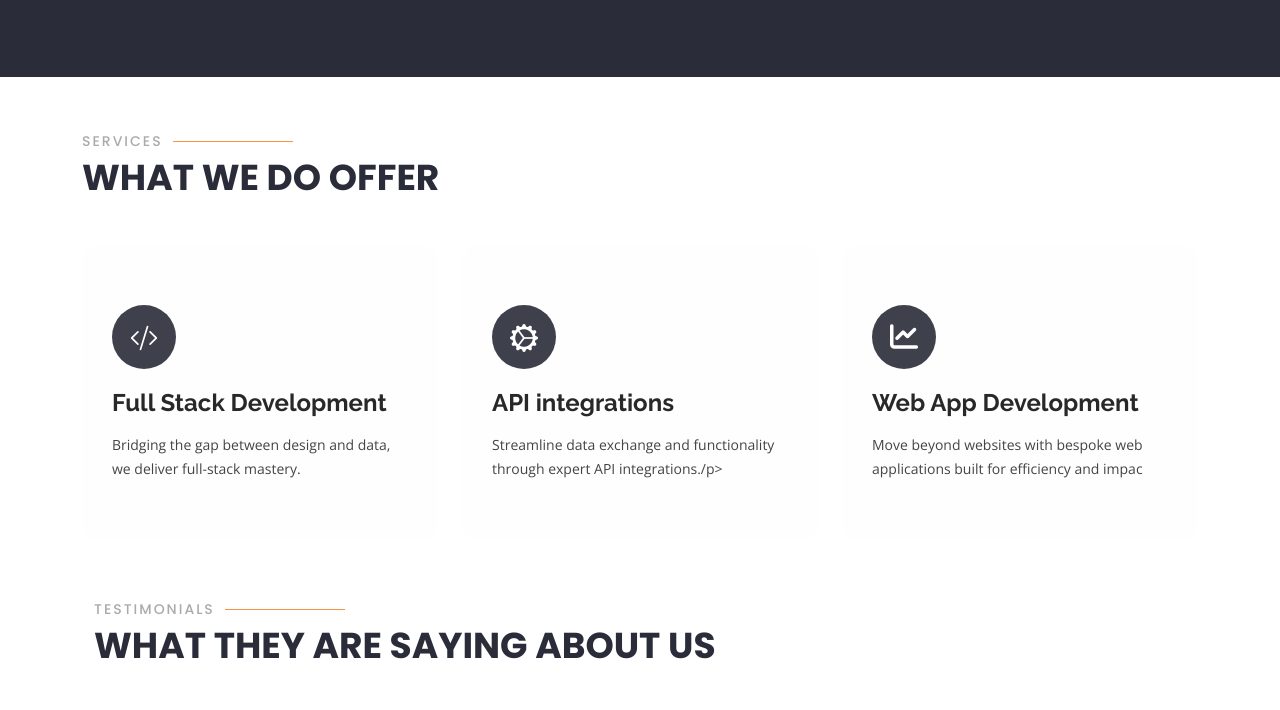
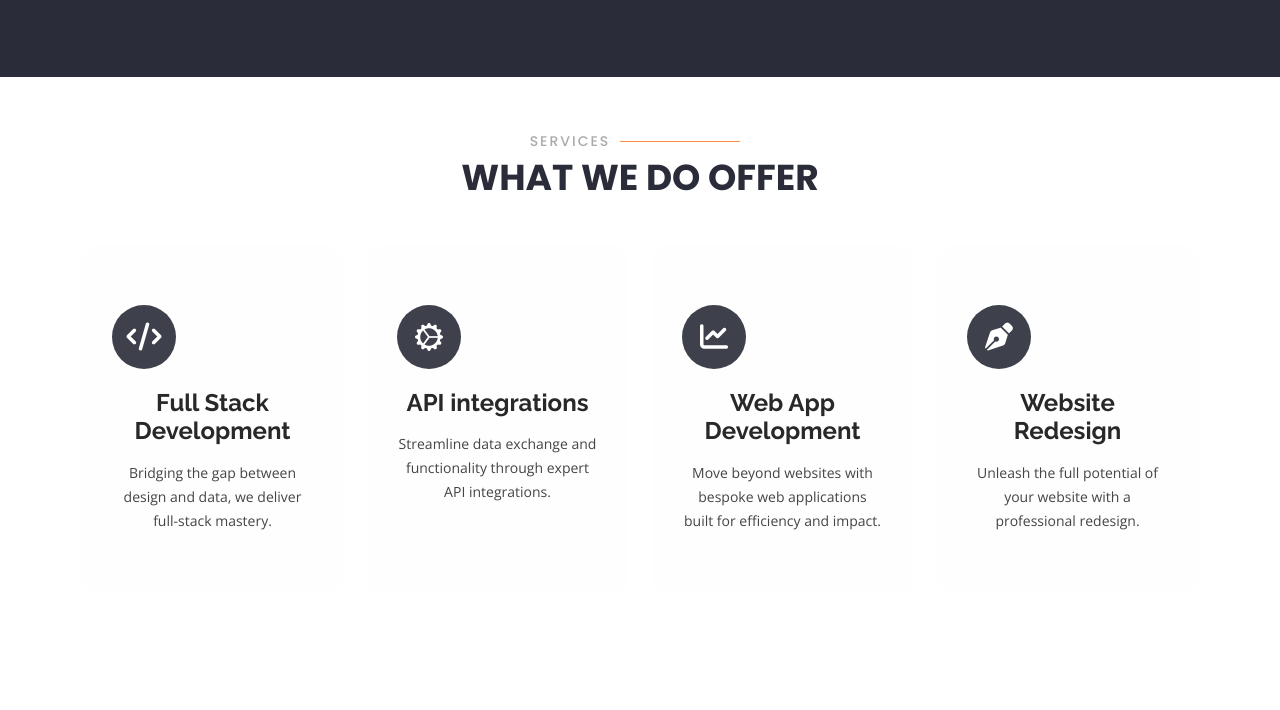
Before and after one commit to Allyan-Ahmed/Webwave, a plain HTML site: page index.html in a window 1280 px wide. Shown: the part 1349-2059 px from the top of the page. Drawn offline with nearby package versions, Linux system fonts and the light colour scheme.

Commit message:
Update service section in index.html

```diff
--- a/index.html
+++ b/index.html
@@ -165,8 +165,8 @@
     </section><!-- End Cta Section -->
 
     <!-- ======= Services Section ======= -->
-        <section id="services" class="services">
-      <div class="container">
+     <section style="text-align: center;" id="services" class="services">
+        <div class="container" data-aos="fade-up">
 
           <div class="section-title" data-aos="zoom-out">
             <h2>Services</h2>
@@ -174,30 +174,42 @@
           </div>
 
           <div class="row">
-          <div class="col-lg-4 col-md-6 d-flex align-items-stretch">
-            <div class="icon-box" data-aos="zoom-in-left" >
-              <div class="icon"><i class="bi bi-code-slash"></i></div>
-              <h4><a href="">Full Stack Development</a></h4>
-              <p>Bridging the gap between design and data, we deliver full-stack mastery.</p>
+            <div class=" col-md-6 col-lg-3 d-flex align-items-stretch mb-5 mb-lg-0" data-aos="fade-up" data-aos-delay="100">
+              <div class="icon-box">
+                <div class="icon"><i class="fa-solid fa-code service_icon"></i></div>
+                <h4 class="title"><a href="">Full Stack Development</a></h4>
+                <p class="description">Bridging the gap between design and data, we deliver full-stack mastery.</p>
               </div>
             </div>
 
-          <div class="col-lg-4 col-md-6 d-flex align-items-stretch mt-4 mt-md-0">
-            <div class="icon-box" data-aos="zoom-in-left" >
-              <div class="icon"><i class="bi bi-gear-wide-connected"></i></div>
-              <h4><a href="">API integrations</a></h4>
-              <p>Streamline data exchange and functionality through expert API integrations./p>
+            <div class=" col-md-6 col-lg-3 d-flex align-items-stretch mb-5 mb-lg-0" data-aos="fade-up" data-aos-delay="200">
+              <div class="icon-box">
+                <div class="icon"><i class="bi bi-gear-wide-connected service_icon"></i></div>
+                <h4 class="title"><a href="">API integrations</a></h4>
+                <p class="description">Streamline data exchange and functionality through expert API integrations.</p>
               </div>
             </div>
 
-          <div class="col-lg-4 col-md-6 d-flex align-items-stretch mt-4 mt-lg-0">
-            <div class="icon-box" data-aos="zoom-in-left" >
-              <div class="icon"><i class="fa-solid fa-chart-line"></i></div>
-              <h4><a href="">Web App Development</a></h4>
-              <p>Move beyond websites with bespoke web applications built for efficiency and impac</p>
+            <div class=" col-md-6 col-lg-3 d-flex align-items-stretch mb-5 mb-lg-0" data-aos="fade-up" data-aos-delay="300">
+              <div class="icon-box">
+                <div class="icon"><i class="fa-solid fa-chart-line service_icon"></i></div>
+                <h4 class="title"><a href="">Web App Development</a></h4>
+                <p class="description">Move beyond websites with bespoke web applications built for efficiency and impact.</p>
               </div>
             </div>
 
+            <div class=" col-md-6 col-lg-3 d-flex align-items-stretch mb-5 mb-lg-0" data-aos="fade-up" data-aos-delay="400">
+              <div class="icon-box">
+                <div class="icon"><i class="fa-solid fa-pen-nib service_icon"></i></div>
+                <h4 class="title"><a href="">Website Redesign</a></h4>
+                <p class="description">Unleash the full potential of your website with a professional redesign.</p>
+              </div>
+            </div>
+
+          </div>
+
+        </div>
+      </section>
 
         </div><!-- End Services Section -->
 
```
Lines whose indentation alone changed are shown as unchanged.
